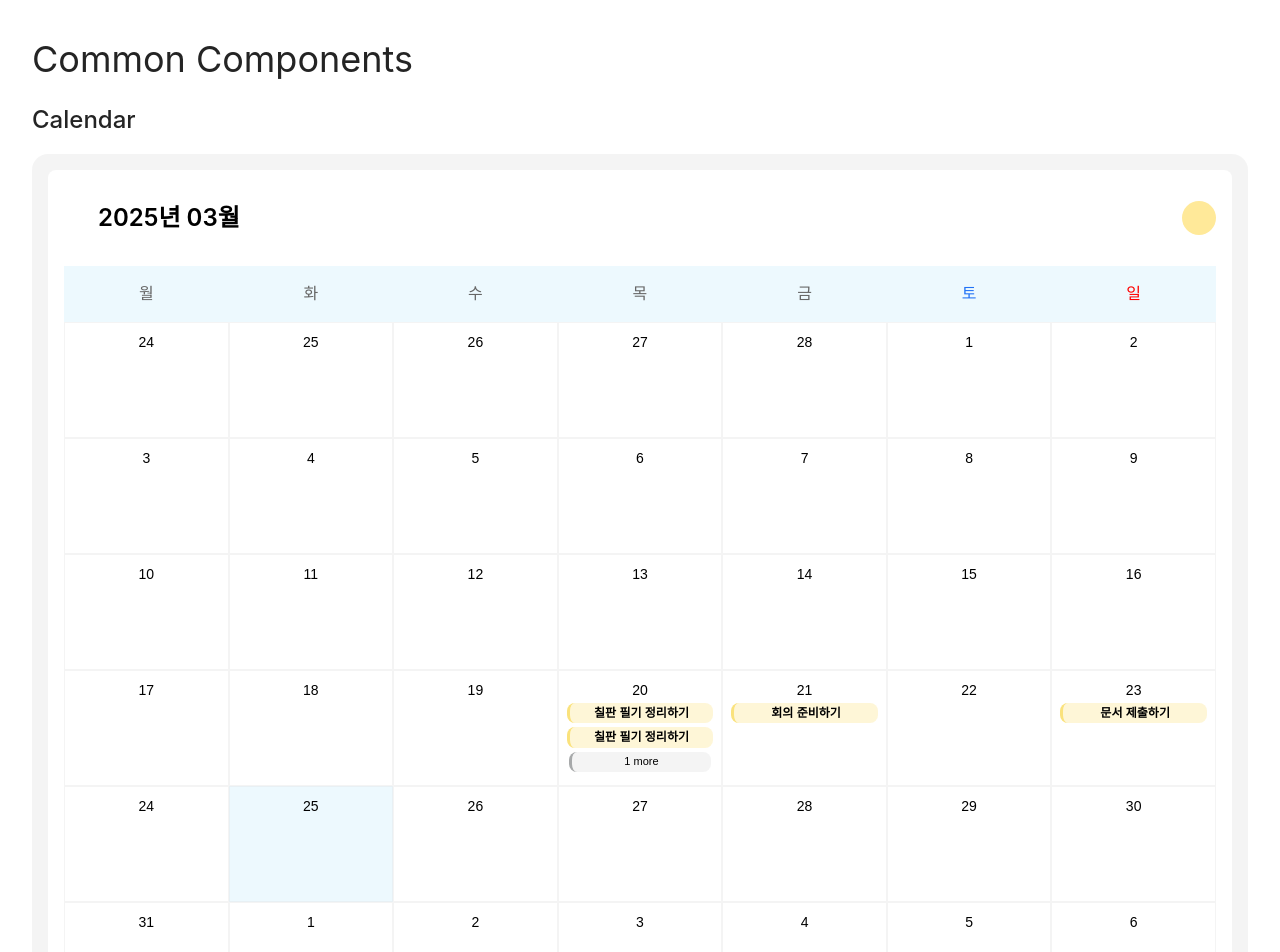
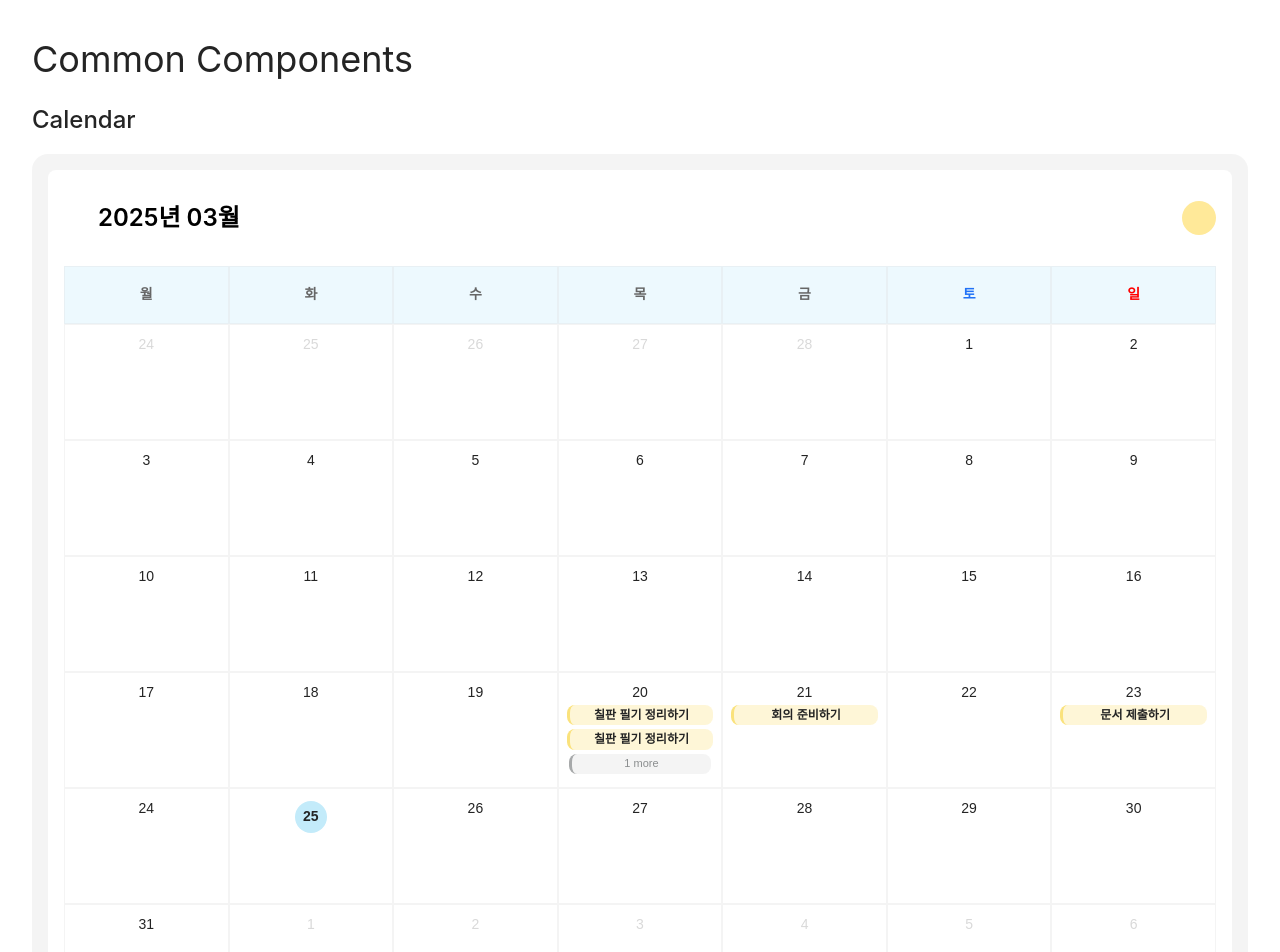
Before and after one commit to seohye-ki/LuFin, a React (Vite) app in the folder client/: page /common-components in a window 1280 px wide. Shown: the top 952 px of the page. Built offline with nearby package versions, Linux system fonts and the light colour scheme; some icons are missing.

Commit message:
[S12P21A402-169] feat: Develop Calendar component

```diff
--- a/client/src/components/Calendar/Calendar.module.css
+++ b/client/src/components/Calendar/Calendar.module.css
@@ -27,20 +27,38 @@
   align-items: center;
   height: 116px;
   border: 1px solid rgba(217, 217, 217, 0.3);
-  color: #000000;
+  color: #242424;
+}
+
+/* 이번달이 아닌 날짜 */
+.calendarWrapper :global(.react-calendar__month-view__days__day--neighboringMonth) {
+  color: #d9d9d9;
 }
 
 /* 오늘 날짜 스타일 */
 .calendarWrapper :global(.react-calendar__tile--now) {
-  background: transparent;
-  color: #000000;
+  background: transparent !important;
+  color: inherit;
   font-weight: normal;
+  position: relative;
+}
+
+/* 날짜 숫자를 원 안에 넣기 위한 감싸는 요소 */
+.calendarWrapper :global(.react-calendar__tile--now abbr) {
+  display: inline-flex;
+  justify-content: center;
+  align-items: center;
+  width: 32px;
+  height: 32px;
+  background-color: #c3ebfa;
+  color: #242424;
+  border-radius: 100%;
+  font-weight: bold;
 }
 
 /* 선택된 날짜 스타일 */
 .calendarWrapper :global(.react-calendar__tile--active) {
-  background: rgba(195, 235, 250, 0.3);
-  color: #000000;
+  color: #242424;
 }
 
 /* 호버 스타일 */
@@ -54,10 +72,11 @@
   color: #666;
   background-color: rgba(195, 235, 250, 0.3);
   padding: 20px 20px;
-  font-size: 16px;
-  font-weight: 500;
+  font-size: 14px;
+  font-weight: semibold;
   font-family: Pretendard;
   text-decoration: none;
+  border: 1px solid rgba(217, 217, 217, 0.3);
 }
 
 .calendarWrapper :global(.react-calendar__month-view__weekdays__weekday:nth-child(7)) {
@@ -89,7 +108,7 @@
   display: inline-block;
   padding: 2px 8px;
   background-color: rgba(250, 226, 124, 0.3);
-  color: #000000;
+  color: #242424;
   border-left: 3px solid #fae27c;
   border-radius: 8px;
   font-weight: 600;
@@ -105,6 +124,6 @@
   margin: 0 2px;
   cursor: pointer;
   font-size: 11px;
-  color: #000000;
+  color: #8a8d8e;
   font-weight: 500;
 }
--- a/client/src/components/Calendar/Calendar.tsx
+++ b/client/src/components/Calendar/Calendar.tsx
@@ -74,10 +74,8 @@ function CalendarView() {
         value={value}
         locale='ko-KR'
         showNavigation={false}
-        formatDay={(locale, date) => moment(date).format('D')}
-        formatShortWeekday={(locale, date) =>
-          ['일', '월', '화', '수', '목', '금', '토'][date.getDay()]
-        }
+        formatDay={(_, date) => moment(date).format('D')}
+        formatShortWeekday={(_, date) => ['일', '월', '화', '수', '목', '금', '토'][date.getDay()]}
         tileContent={({ date }) => {
           const dateKey = getFormattedKey(date);
           const toDo = toDoList[dateKey];
--- a/client/src/components/Layout/DefaultLayout.tsx
+++ b/client/src/components/Layout/DefaultLayout.tsx
@@ -5,7 +5,7 @@ interface Props {
 }
 
 const DefaultLayout = ({ children }: Props) => {
-  return <div className='w-256 border p-4'>{children}</div>;
+  return <div className='w-256 bg-broken-white p-4'>{children}</div>;
 };
 
 export default DefaultLayout;
--- a/client/src/components/Layout/SidebarLayout.tsx
+++ b/client/src/components/Layout/SidebarLayout.tsx
@@ -7,9 +7,9 @@ interface Props {
 
 const SidebarLayout = ({ children }: Props) => {
   return (
-    <div className='flex w-256 border'>
+    <div className='flex w-256'>
       <Sidebar userRole='student' />
-      <main className='flex-1 p-4'>{children}</main>
+      <main className='flex-1 p-4 bg-broken-white'>{children}</main>
     </div>
   );
 };
--- a/client/src/components/Lufin/Lufin.tsx
+++ b/client/src/components/Lufin/Lufin.tsx
@@ -1,45 +1,33 @@
 import { twMerge } from 'tailwind-merge';
 import lufinCoin16 from '../../assets/svgs/lufin-coin-16.svg';
 import lufinCoin24 from '../../assets/svgs/lufin-coin-24.svg';
-import lufinCoin28 from '../../assets/svgs/lufin-coin-28.svg';
 import lufinCoin32 from '../../assets/svgs/lufin-coin-32.svg';
-import lufinCoin40 from '../../assets/svgs/lufin-coin-40.svg';
-import lufinCoin52 from '../../assets/svgs/lufin-coin-52.svg';
 
 interface LufinProps {
-  size?: 16 | 24 | 28 | 32 | 40 | 52;
+  size?: 's' | 'm' | 'l';
   count?: number;
   className?: string;
 }
 
 const lufinCoinMap = {
-  16: lufinCoin16,
-  24: lufinCoin24,
-  28: lufinCoin28,
-  32: lufinCoin32,
-  40: lufinCoin40,
-  52: lufinCoin52,
+  s: lufinCoin16,
+  m: lufinCoin24,
+  l: lufinCoin32,
 };
 
 const sizeMap = {
-  16: 'w-4 h-4',
-  24: 'w-6 h-6',
-  28: 'w-7 h-7',
-  32: 'w-8 h-8',
-  40: 'w-10 h-10',
-  52: 'w-12 h-12',
+  s: 'w-4 h-4',
+  m: 'w-6 h-6',
+  l: 'w-8 h-8',
 };
 
 const fontSizeMap = {
-  16: 'text-p2 font-semibold',
-  24: 'text-h3 font-semibold',
-  28: 'text-h2 font-semibold',
-  32: 'text-h2 font-semibold',
-  40: 'text-h1 font-semibold',
-  52: 'text-h1 font-semibold',
+  s: 'text-p2 font-semibold',
+  m: 'text-h3 font-semibold',
+  l: 'text-h2 font-semibold',
 };
 
-const Lufin = ({ size = 40, count, className }: LufinProps) => {
+const Lufin = ({ size = 'l', count, className }: LufinProps) => {
   const lufinSrc = lufinCoinMap[size];
   const lufinSize = sizeMap[size];
   const fontSize = fontSizeMap[size];
--- a/client/src/components/Profile/Profile.tsx
+++ b/client/src/components/Profile/Profile.tsx
@@ -4,24 +4,27 @@ interface ProfileProps {
   name: string;
   profileImage: string;
   certificationNumber?: string;
-  variant?: 'default' | 'certification';
+  variant?: 'column' | 'row';
+  className?: string;
 }
 
 const Profile = ({
   name,
   profileImage,
   certificationNumber,
-  variant = 'default',
+  variant = 'column',
+  className,
 }: ProfileProps) => {
-  const isDefault = variant === 'default';
+  const isColumn = variant === 'column';
 
   return (
     <div
       className={twMerge(
         'flex',
-        isDefault
+        isColumn
           ? 'flex-col p-0 gap-[4px] items-center w-full h-[58px]'
-          : 'border border-purple-30 rounded-lg flex-row px-2 py-2 gap-[10px] items-center w-full h-[58px]',
+          : 'rounded-lg flex-row px-2 py-2 gap-[10px] items-center w-full h-[58px]',
+        className,
       )}
     >
       <img
@@ -30,10 +33,10 @@ const Profile = ({
         className={twMerge('rounded-full w-[42px] h-[42px]')}
       />
       <div
-        className={twMerge('flex', isDefault ? 'flex-col items-center' : 'flex-col justify-center')}
+        className={twMerge('flex', isColumn ? 'flex-col items-center' : 'flex-col justify-center')}
       >
-        <p className={isDefault ? 'text-c2' : 'text-p2 font-medium'}>{name}</p>
-        {!isDefault && certificationNumber && (
+        <p className={isColumn ? 'text-c2' : 'text-p2 font-medium'}>{name}</p>
+        {!isColumn && certificationNumber && (
           <p className='text-c1 font-regular'>{certificationNumber}</p>
         )}
       </div>
--- a/client/src/components/Sidebar/Sidebar.tsx
+++ b/client/src/components/Sidebar/Sidebar.tsx
@@ -28,15 +28,16 @@ const Sidebar = ({ userRole, className = '친구들의 금융 모임' }: Sidebar
         {userRole === 'student' && (
           <div className='flex w-full h-21 flex-col bg-yellow rounded-lg p-4 gap-1'>
             <p className='text-c1 text-dark-grey'>총 자산</p>
-            <Lufin count={15200} size={28} />
+            <Lufin count={15200} size='l' />
           </div>
         )}
 
         <Profile
           name='이재현'
-          variant='certification'
+          variant='row'
           certificationNumber='5학년 1반 12번'
           profileImage='https://picsum.photos/200/300?random=1'
+          className='border border-purple-30 rounded-lg'
         />
       </div>
     </div>
--- a/client/src/pages/CommonComponents.tsx
+++ b/client/src/pages/CommonComponents.tsx
@@ -112,7 +112,7 @@ const CommonComponents = () => {
   const rows: TableRow[] = [
     {
       mission: '안내문 나눠주기',
-      wage: <Lufin count={1000} size={24} />,
+      wage: <Lufin count={1000} size='s' />,
       difficulty: (
         <div className='flex items-center gap-1'>
           <Icon name='Star' size={24} color='yellow' variant='Bold' />
@@ -131,7 +131,7 @@ const CommonComponents = () => {
     },
     {
       mission: '안내문 나눠주기',
-      wage: <Lufin count={1000} size={24} />,
+      wage: <Lufin count={1000} size='s' />,
       difficulty: <Icon name='Star' size={24} color='yellow' variant='Bold' />,
       date: '2025-01-01',
       participant: '1/2',
@@ -406,10 +406,17 @@ const CommonComponents = () => {
             </div>
             <div className='bg-white rounded-lg p-4'>
               <Profile
+                name='이재현'
+                profileImage='https://picsum.photos/200/300?random=1'
+                variant='row'
+              />
+            </div>
+            <div className='bg-white rounded-lg p-4'>
+              <Profile
                 name='이재현 선생님'
                 profileImage='https://picsum.photos/200/300?random=1'
-                variant='certification'
-                certificationNumber='5학년 1반'
+                variant='row'
+                className='border border-purple-30 rounded-lg'
               />
             </div>
           </div>
@@ -464,12 +471,9 @@ const CommonComponents = () => {
         <section>
           <h2 className='text-h2 font-medium text-black mb-4'>Lufin</h2>
           <div className='flex flex-col gap-12 bg-grey-30 p-4 rounded-2xl'>
-            <Lufin count={15200} size={16} />
-            <Lufin count={15200} size={24} />
-            <Lufin count={15200} size={28} />
-            <Lufin count={15200} size={32} />
-            <Lufin count={15200} size={40} />
-            <Lufin count={15200} size={52} />
+            <Lufin count={15200} size='s' />
+            <Lufin count={15200} size='m' />
+            <Lufin count={15200} size='l' />
           </div>
         </section>
 
```
